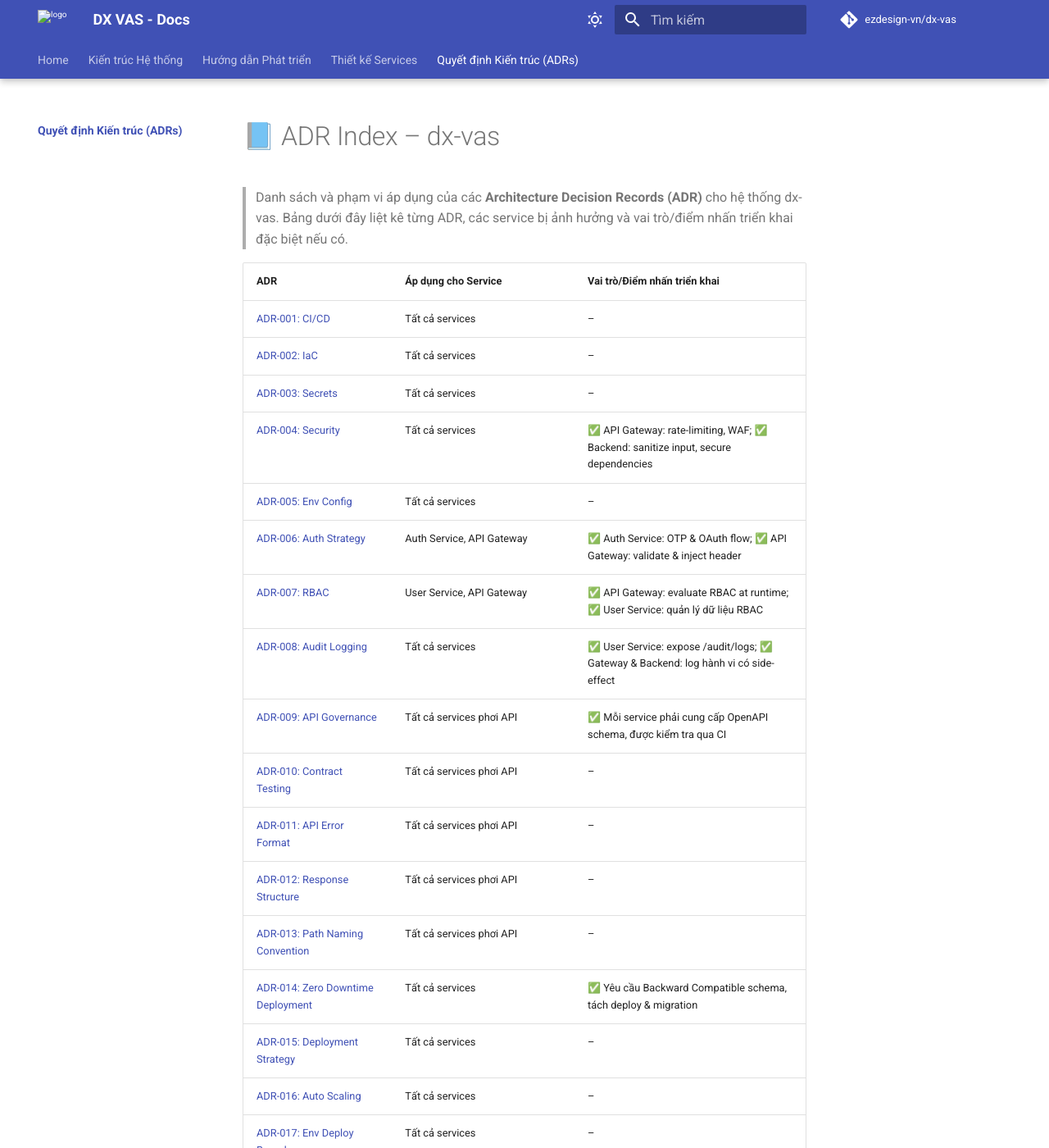
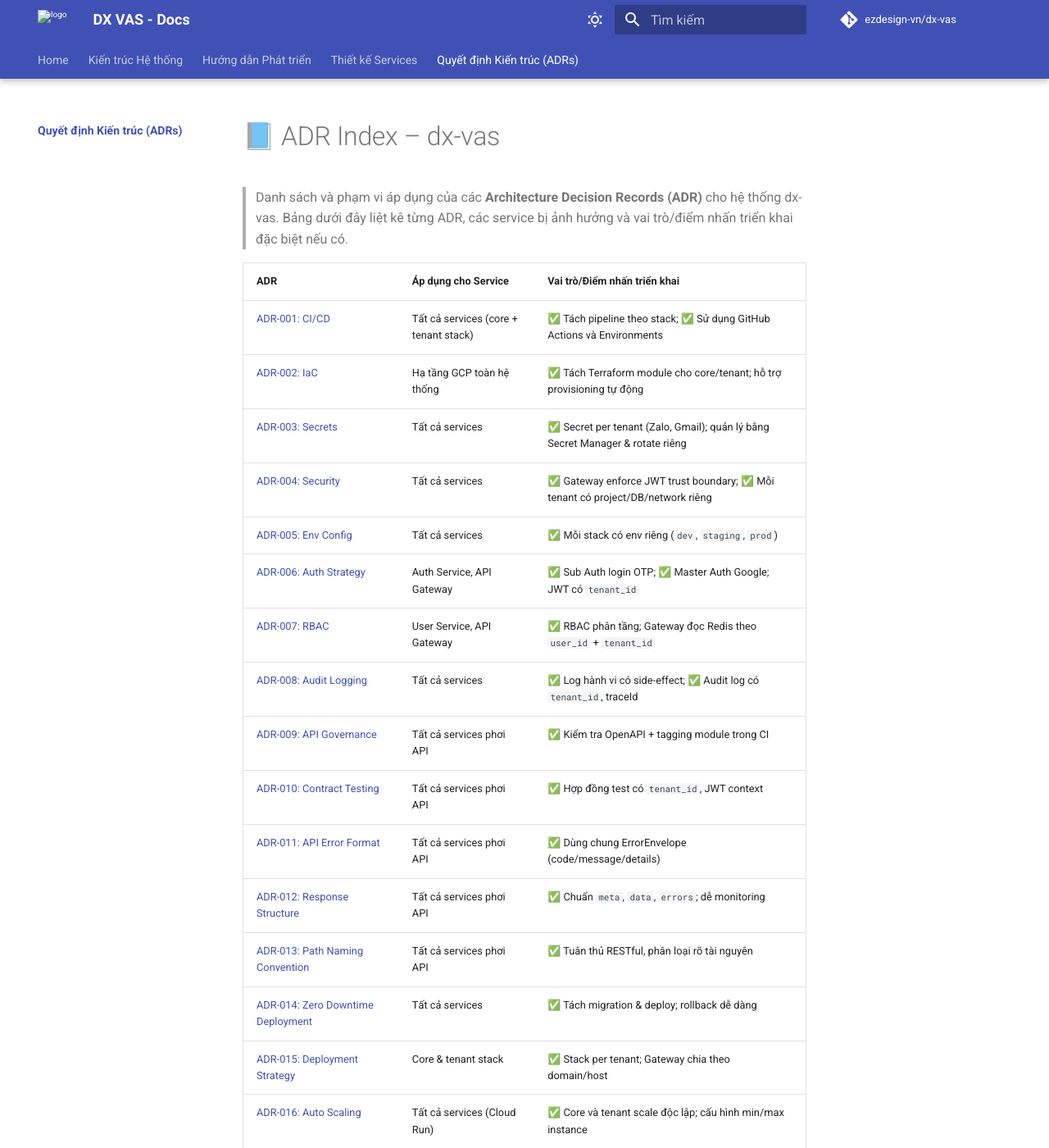
Before and after one commit to rockymountain/dx-vas, an MkDocs documentation site: the page built from docs/ADR/index.md, in a window 1280 px wide and 1400 px high. Shown: the whole window at 82% size. Built offline with MkDocs 1.6.1 and Material for MkDocs 9.7.7, drawn with Linux system fonts in a browser that asks for light colours; comment, search, counter and statistics services are not loaded; some of the changed text lies outside the part shown.

Commit message:
update ADR index file

```diff
--- a/docs/ADR/index.md
+++ b/docs/ADR/index.md
@@ -4,30 +4,30 @@
 
 | ADR | Áp dụng cho Service | Vai trò/Điểm nhấn triển khai |
 |-----|----------------------|-------------------------------|
-| [ADR-001: CI/CD](./adr-001-ci-cd.md) | Tất cả services | – |
-| [ADR-002: IaC](./adr-002-iac.md) | Tất cả services | – |
-| [ADR-003: Secrets](./adr-003-secrets.md) | Tất cả services | – |
-| [ADR-004: Security](./adr-004-security.md) | Tất cả services | ✅ API Gateway: rate-limiting, WAF; ✅ Backend: sanitize input, secure dependencies |
-| [ADR-005: Env Config](./adr-005-env-config.md) | Tất cả services | – |
-| [ADR-006: Auth Strategy](./adr-006-auth-strategy.md) | Auth Service, API Gateway | ✅ Auth Service: OTP & OAuth flow; ✅ API Gateway: validate & inject header |
-| [ADR-007: RBAC](./adr-007-rbac.md) | User Service, API Gateway | ✅ API Gateway: evaluate RBAC at runtime; ✅ User Service: quản lý dữ liệu RBAC |
-| [ADR-008: Audit Logging](./adr-008-audit-logging.md) | Tất cả services | ✅ User Service: expose /audit/logs; ✅ Gateway & Backend: log hành vi có side-effect |
-| [ADR-009: API Governance](./adr-009-api-governance.md) | Tất cả services phơi API | ✅ Mỗi service phải cung cấp OpenAPI schema, được kiểm tra qua CI |
-| [ADR-010: Contract Testing](./adr-010-contract-testing.md) | Tất cả services phơi API | – |
-| [ADR-011: API Error Format](./adr-011-api-error-format.md) | Tất cả services phơi API | – |
-| [ADR-012: Response Structure](./adr-012-response-structure.md) | Tất cả services phơi API | – |
-| [ADR-013: Path Naming Convention](./adr-013-path-naming-convention.md) | Tất cả services phơi API | – |
-| [ADR-014: Zero Downtime Deployment](./adr-014-zero-downtime.md) | Tất cả services | ✅ Yêu cầu Backward Compatible schema, tách deploy & migration |
-| [ADR-015: Deployment Strategy](./adr-015-deployment-strategy.md) | Tất cả services | – |
-| [ADR-016: Auto Scaling](./adr-016-auto-scaling.md) | Tất cả services | – |
-| [ADR-017: Env Deploy Boundary](./adr-017-env-deploy-boundary.md) | Tất cả services | – |
-| [ADR-018: Release Approval Policy](./adr-018-release-approval-policy.md) | Tất cả services | – |
-| [ADR-019: Project Layout](./adr-019-project-layout.md) | Tất cả services | – |
-| [ADR-020: Cost Observability](./adr-020-cost-observability.md) | Tất cả services | – |
-| [ADR-021: External Observability](./adr-021-external-observability.md) | Tất cả services | – |
-| [ADR-022: SLA, SLO, Monitoring](./adr-022-sla-slo-monitoring.md) | Tất cả services | – |
-| [ADR-023: Schema Migration Strategy](./adr-023-schema-migration-strategy.md) | Các service có quản lý DB schema (User, Auth, SIS, LMS, CRM...) | ✅ Tuân thủ chiến lược 3 bước (Prepare – Transition – Cleanup) và rollbackable |
-| [ADR-024: Data Anonymization & Retention](./adr-024-data-anonymization-retention.md) | Tất cả services xử lý PII (User, Auth, SIS, LMS, CRM, Gateway...) | ✅ TTL policy, masking PII logs, anonymize sandbox |
+| [ADR-001: CI/CD](./adr-001-ci-cd.md) | Tất cả services (core + tenant stack) | ✅ Tách pipeline theo stack; ✅ Sử dụng GitHub Actions và Environments |
+| [ADR-002: IaC](./adr-002-iac.md) | Hạ tầng GCP toàn hệ thống | ✅ Tách Terraform module cho core/tenant; hỗ trợ provisioning tự động |
+| [ADR-003: Secrets](./adr-003-secrets.md) | Tất cả services | ✅ Secret per tenant (Zalo, Gmail); quản lý bằng Secret Manager & rotate riêng |
+| [ADR-004: Security](./adr-004-security.md) | Tất cả services | ✅ Gateway enforce JWT trust boundary; ✅ Mỗi tenant có project/DB/network riêng |
+| [ADR-005: Env Config](./adr-005-env-config.md) | Tất cả services | ✅ Mỗi stack có env riêng (`dev`, `staging`, `prod`) |
+| [ADR-006: Auth Strategy](./adr-006-auth-strategy.md) | Auth Service, API Gateway | ✅ Sub Auth login OTP; ✅ Master Auth Google; JWT có `tenant_id` |
+| [ADR-007: RBAC](./adr-007-rbac.md) | User Service, API Gateway | ✅ RBAC phân tầng; Gateway đọc Redis theo `user_id` + `tenant_id` |
+| [ADR-008: Audit Logging](./adr-008-audit-logging.md) | Tất cả services | ✅ Log hành vi có side-effect; ✅ Audit log có `tenant_id`, traceId |
+| [ADR-009: API Governance](./adr-009-api-governance.md) | Tất cả services phơi API | ✅ Kiểm tra OpenAPI + tagging module trong CI |
+| [ADR-010: Contract Testing](./adr-010-contract-testing.md) | Tất cả services phơi API | ✅ Hợp đồng test có `tenant_id`, JWT context |
+| [ADR-011: API Error Format](./adr-011-api-error-format.md) | Tất cả services phơi API | ✅ Dùng chung ErrorEnvelope (code/message/details) |
+| [ADR-012: Response Structure](./adr-012-response-structure.md) | Tất cả services phơi API | ✅ Chuẩn `meta`, `data`, `errors`; dễ monitoring |
+| [ADR-013: Path Naming Convention](./adr-013-path-naming-convention.md) | Tất cả services phơi API | ✅ Tuân thủ RESTful, phân loại rõ tài nguyên |
+| [ADR-014: Zero Downtime Deployment](./adr-014-zero-downtime.md) | Tất cả services | ✅ Tách migration & deploy; rollback dễ dàng |
+| [ADR-015: Deployment Strategy](./adr-015-deployment-strategy.md) | Core & tenant stack | ✅ Stack per tenant; Gateway chia theo domain/host |
+| [ADR-016: Auto Scaling](./adr-016-auto-scaling.md) | Tất cả services (Cloud Run) | ✅ Core và tenant scale độc lập; cấu hình min/max instance |
+| [ADR-017: Env Deploy Boundary](./adr-017-env-deploy-boundary.md) | Tất cả services | ✅ Mỗi tenant có môi trường riêng biệt |
+| [ADR-018: Release Approval Policy](./adr-018-release-approval-policy.md) | Core & tenant stack | ✅ Core phải duyệt thủ công; tenant có thể tự động nếu an toàn |
+| [ADR-019: Project Layout](./adr-019-project-layout.md) | GCP project toàn hệ thống | ✅ Chia project: core, tenant, monitoring, data |
+| [ADR-020: Cost Observability](./adr-020-cost-observability.md) | Tất cả services | ✅ Tách chi phí per tenant; billing label theo service/group |
+| [ADR-021: External Observability](./adr-021-external-observability.md) | Tùy chọn cho tenant stack | ✅ Cho phép tích hợp Prometheus, Grafana, Datadog nếu cần |
+| [ADR-022: SLA, SLO, Monitoring](./adr-022-sla-slo-monitoring.md) | Tất cả services | ✅ Alert/log theo `tenant_id`; dashboard riêng mỗi tenant |
+| [ADR-023: Schema Migration Strategy](./adr-023-schema-migration-strategy.md) | Các service có DB schema | ✅ Tuân thủ 3 bước: prepare, transition, cleanup |
+| [ADR-024: Data Anonymization & Retention](./adr-024-data-anonymization-retention.md) | Dịch vụ xử lý PII | ✅ TTL per table; masking log; anonymize sandbox data |
 
 ---
 
```
